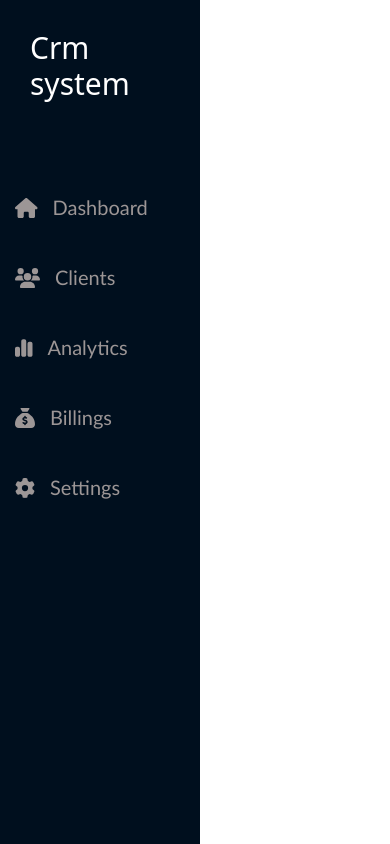
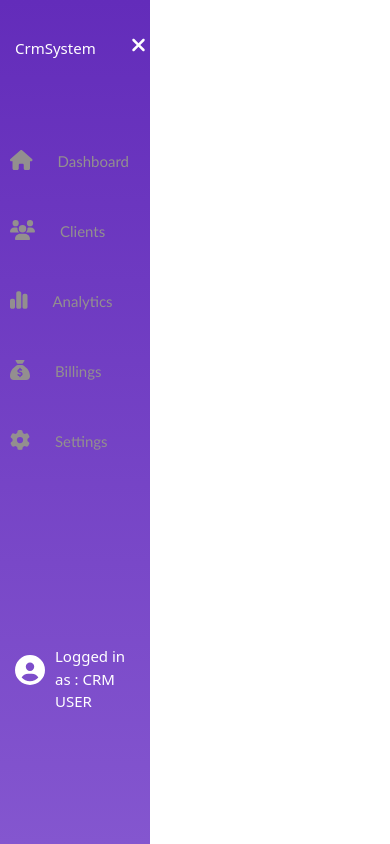
Before and after one commit to Fara7amad/crm-system, a React (Vite) app: page /privacy in a window 390 px wide. Built offline with nearby package versions, Linux system fonts and the light colour scheme.

Commit message:
sidebar design

```diff
--- a/package.json
+++ b/package.json
@@ -15,7 +15,9 @@
     "@fortawesome/react-fontawesome": "^0.2.0",
     "bootstrap": "^5.2.2",
     "formik": "^2.2.9",
+    "framer-motion": "^7.6.6",
     "react": "^18.2.0",
+    "react-bootstrap": "^2.6.0",
     "react-dom": "^18.2.0",
     "react-router-dom": "^6.4.3",
     "sass": "^1.56.0"
--- a/src/components/client/Sidebar.css
+++ b/src/components/client/Sidebar.css
@@ -4,65 +4,142 @@
     padding: 0;
 
   }
-  .container{
-    display: flex;
+ .main-container{
+  display: flex;
 
-  }
-  .main{
-    width: 100%;
-    padding:20px
+ }
 
-  }
  .sidebar{
-  background-color:#000f1e;
+  background-image: linear-gradient(to bottom,#632cba,#8456cf);
   color: white;
-  height: 100vh;
+  height: 100%;
+  overflow: hidden;
   width: 200px;
 
 
 
  }
+ .header{
+  font-size: 25px;
+  line-height: 0;
+  margin-top:18px;
+  margin-left: -10px;
+  padding:15px;
+
+
+
+ }
+ .routes{
+  color:white
+ }
  .top-section{
-  display: flex;
-  align-items: center;
-  padding:30px;
- }
- .logo{
-  font-size:30px;
-  margin-bottom: 50px;
-  margin-right: 22px;
+display: flex;
+
+  justify-content: space-between;
+  padding: 15px 10px;
  }
 
  .link{
-  display: flex;
- color: rgb(156, 150, 150);
-  padding: 10px 15px;
-  gap:15px;
-  transition: all 0.5s;
+  display:flex;
+  color:rgb(147, 143, 143);
+  gap:10px;
+  padding:0px 10px;
   text-decoration: none;
-  padding-bottom: 30px;
+  margin-bottom: 30px;
 
  }
  .link:hover{
-  color:white;
-  transition: all 0s;
+  border-right: 3px solid white;
+  color: white;
+  transition: 0.2s;
+ }
+ .link-text{
+  margin-left: 15px;
+  font-size: 20px;
+  font-family: 'Trebuchet MS', 'Lucida Sans Unicode', 'Lucida Grande', 'Lucida Sans', Arial, sans-serif;
+  margin-top: 5px;
  }
  .active{
   color: white;
+  border-right: 3px solid whitesmoke;
+
+
  }
- .icon, .link-text{
+
+
+ .toggle{
+  font-size: 25px;
+  color:white;
+   margin-bottom: 40px;
+   margin-top: 15px;
+   transform: translateZ(2px);
+ }
+
+ .link{
+  margin-top: 40px;
+ }
+ .bars:active{
+  transform: translateY(2px);
+  transition: 0.1s;
+ }
+ .icon{
   font-size: 20px;
-  font-family: 'Trebuchet MS', 'Lucida Sans Unicode', 'Lucida Grande', 'Lucida Sans', Arial, sans-serif;
  }
- @media(max-width:165px) {
+ .status {
+  padding: 150px 10px;
+  margin-right: 30px;
+  display: flex;
+
+
+
+
+ }
+.profile{
+  margin-left: 10px;
+  margin-bottom: 20px;
+}
+.prf{
+  font-size: 30px;
+  margin-top: 10px;
+  color: white;
+
+}
+.prf:hover{
+
+  color: #632cba;
+}
+
+
+ @media(max-width:400px)
+ {
   .link-text{
-    font-size:15px;
+    font-size: 15px;
+
+
 
   }
-  .logo{
-    font-size:20px;
+  .toggle{
+    font-size: 20px;
+    margin-right:10px;
+    margin-top:15px;
   }
-  .icon{
-    align-self: center;
+  .sidebar{
+    width: 150px;
+
   }
+  .header{
+    font-size: 15px;
+    margin-right: 20px;
+  }
+  .link{
+    margin-bottom: 40px;
+    margin-top: 30px;
+  }
+  .status{
+    font-size: 15px;
+    margin: 5px;
+    padding: 150vpx 10px;
+
+  }
+
  }
--- a/src/components/client/Sidebar.jsx
+++ b/src/components/client/Sidebar.jsx
@@ -1,11 +1,10 @@
 import "./Sidebar.css"
 import { FontAwesomeIcon } from "@fortawesome/react-fontawesome";
 import {NavLink } from "react-router-dom";
-
+import { useState } from "react";
+import { AnimatePresence, motion } from "framer-motion";
 
 // functions
-const Sidebar =({children})=>{
-
 const menuItem=[
     {
         path:"/",
@@ -34,30 +33,103 @@ const menuItem=[
     {
         path:"/settings",
         name:"Settings",
-        icon:<FontAwesomeIcon icon="gear"/>
+        icon:<FontAwesomeIcon icon="gear"/>,
+        subNav: [
+            {
+               path:"/notifications",
+              name: 'Notifications',
+              icon: <FontAwesomeIcon icon="bell"/>,
+            },
+            {
+              path:"/privacy",
+              name:"Privacy",
+              icon: <FontAwesomeIcon icon="lock"/>,
+            }
+          ]
 
     },
 ]
+const Sidebar =({children})=>{
+    const[isOpen,setIsOpen]=useState(true);
+    const toggle=()=>setIsOpen(!isOpen);
+    const ShowAnimation={
+
+            hidden:{
+                width:0,
+                opacity: 0,
+                transition:{
+                    duration:0.1,
+                },
+
+            },
+            show:{
+                width:"auto",
+                opacity:1,
+                transition:{
+                    duration:0.2,
+                },
+            },
+        };
+
 
     return(
-            <div className="sidebar">
+
+                <div className="main-container">
+                <motion.div animate={{width: isOpen?"":"55px"}} className="sidebar">
                 <div className="top-section">
-                <h3 className="logo">Crm system</h3>
+                    {isOpen&&<motion.h1
+                    variants={ShowAnimation}
+                    initial="hidden"
+                    animate="show"
+                    exit="hidden"
+                     className="header">CrmSystem</motion.h1  >}
+
+                    <div className="toggle">
+                        {
+                            (isOpen===false)?
+                            <FontAwesomeIcon icon="bars" onClick={toggle}  />:<FontAwesomeIcon icon="xmark" onClick={toggle}/>
+                        }
 
                     </div>
+                </div>
+
+                <section className="routes">
                 {
                     menuItem.map((item,index)=>(
                         <NavLink to ={item.path} key={index} className="link" activeClassName="active">
                         <div className="icon">{item.icon}</div>
-                    <div className="link-text">{item.name}</div>
+                        <AnimatePresence>
+                            {isOpen&&<motion.div variants={ShowAnimation}
+                            initial="hidden"
+                            animate="show"
+                            exit="hidden"
+                             className="link-text">{item.name}</motion.div>
+
+                            }
+
+                        </AnimatePresence>
+
                         </NavLink>
+
                     ))
                 }
 
+
+
+                    {
+                        isOpen&&<div className="status">
+                          <a href="#"> <FontAwesomeIcon icon="circle-user" className="prf" /></a>
+                            <p className="profile">Logged in as : CRM USER</p>
+                        </div>
+                    }
+
+                </section>
+                </motion.div>
+
+
                 <main>{children}</main>
+
             </div>
     )
     }
-
-//export
     export default Sidebar;
--- a/src/main.jsx
+++ b/src/main.jsx
@@ -5,6 +5,7 @@ import "bootstrap/dist/css/bootstrap.min.css";
 import "bootstrap/dist/js/bootstrap.bundle.min.js";
 import "./index.css";
 import "./custom.scss";
+
 
 import { BrowserRouter } from "react-router-dom";
 import { library } from "@fortawesome/fontawesome-svg-core";
```
Also changed, not shown: 1 other file (tests, documents, lock files or other folders). Lines whose indentation alone changed are shown as unchanged.
